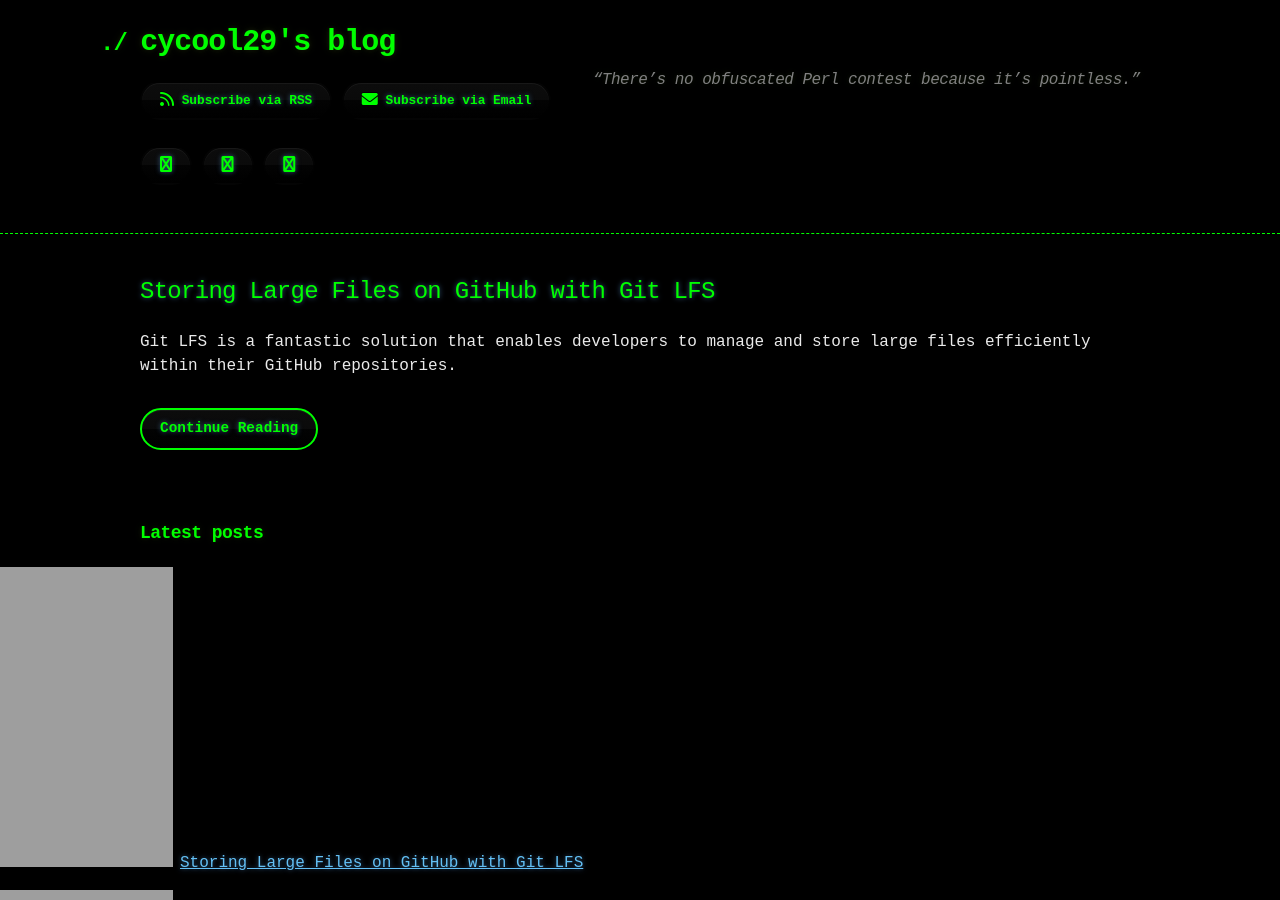
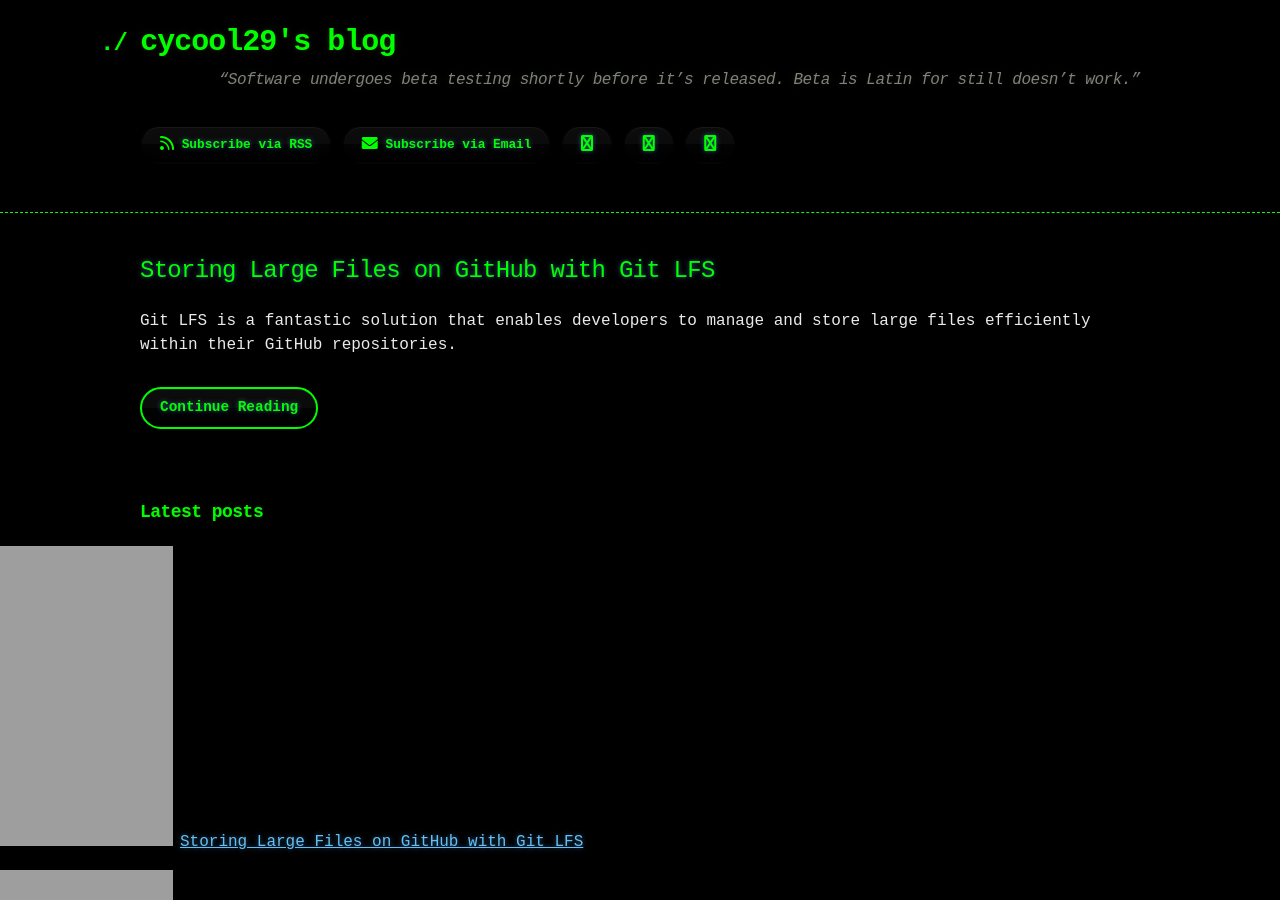
Before and after one commit to cycool29/cycool29.github.io, a Jekyll site: the page built from index.md, in a window 1280 px wide and 900 px high. Built offline with Jekyll 4.4.1, drawn with Linux system fonts in a browser that asks for light colours; a style sheet for code colours, icons or effects is not loaded.

Commit message:
Update quotes

```diff
--- a/_config.yml
+++ b/_config.yml
@@ -1,5 +1,5 @@
 title: cycool29's blog
-description: "“There’s no obfuscated Perl contest because it’s pointless.” "
+description: "“Software undergoes beta testing shortly before it’s released. Beta is Latin for still doesn’t work.” "
 bio: A high school student. Intermediate in Python, Git, Bash. Learning JavaScript. He/Him. "
 author: cycool29
 url: https://cycool29.github.io
```
